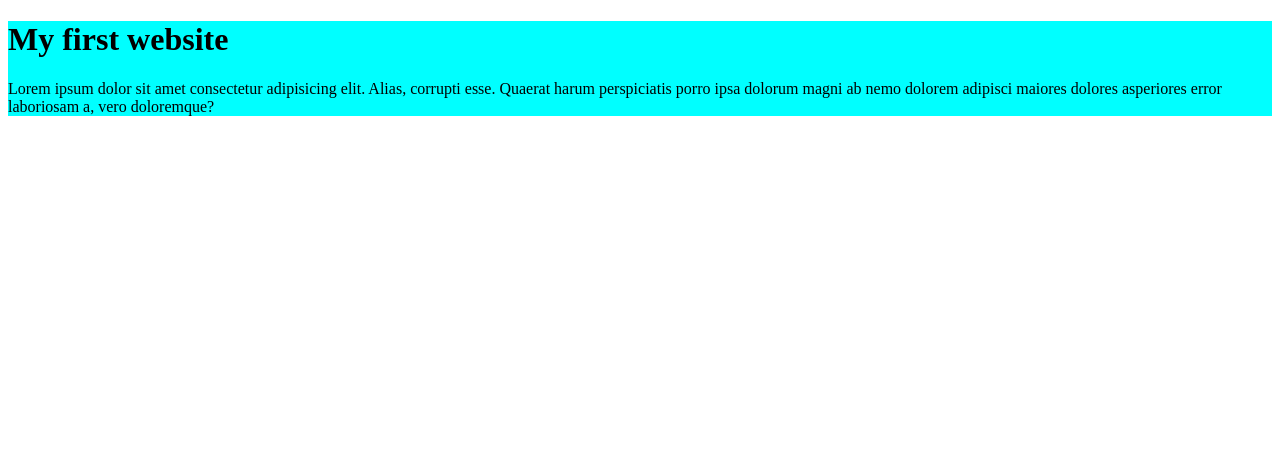
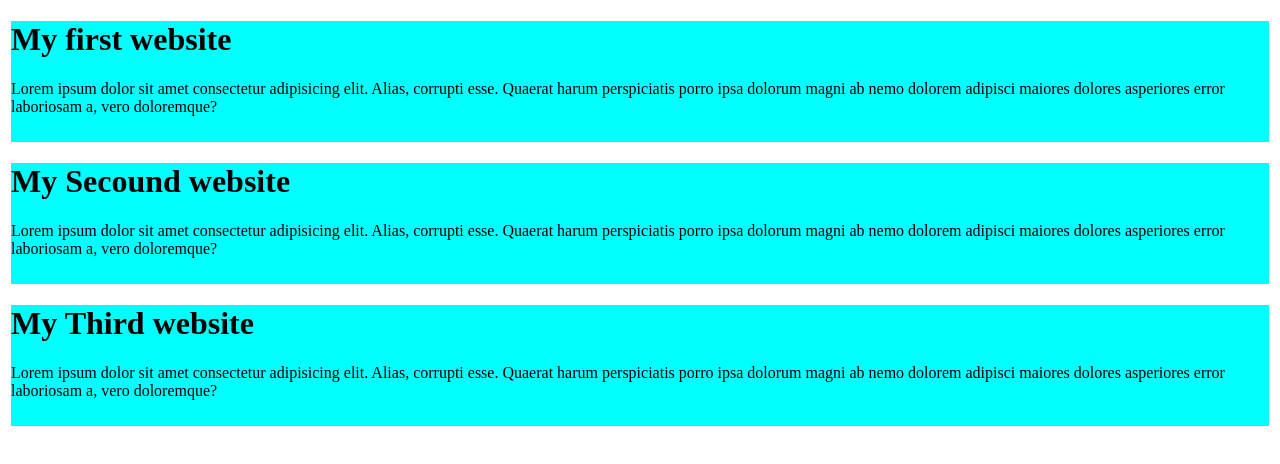
Before and after one commit to fazkuruny/my-simple-website, a plain HTML site: page index.html in a window 1280 px wide. Drawn offline with Linux system fonts and the light colour scheme.

Commit message:
y secound website

```diff
--- a/index.html
+++ b/index.html
@@ -11,5 +11,13 @@
         <h1>My first website</h1>
         <p>Lorem ipsum dolor sit amet consectetur adipisicing elit. Alias, corrupti esse. Quaerat harum perspiciatis porro ipsa dolorum magni ab nemo dolorem adipisci maiores dolores asperiores error laboriosam a, vero doloremque?</p>
     </div>
+    <div>
+        <h1>My Secound website</h1>
+        <p>Lorem ipsum dolor sit amet consectetur adipisicing elit. Alias, corrupti esse. Quaerat harum perspiciatis porro ipsa dolorum magni ab nemo dolorem adipisci maiores dolores asperiores error laboriosam a, vero doloremque?</p>
+    </div>
+    <div>
+        <h1>My Third website</h1>
+        <p>Lorem ipsum dolor sit amet consectetur adipisicing elit. Alias, corrupti esse. Quaerat harum perspiciatis porro ipsa dolorum magni ab nemo dolorem adipisci maiores dolores asperiores error laboriosam a, vero doloremque?</p>
+    </div>
 </body>
 </html>
--- a/style/blogs.css
+++ b/style/blogs.css
@@ -1,3 +1,5 @@
 div{
     background-color: aqua;
+    padding-bottom: 10px;
+    margin: 3px;
 }
```
